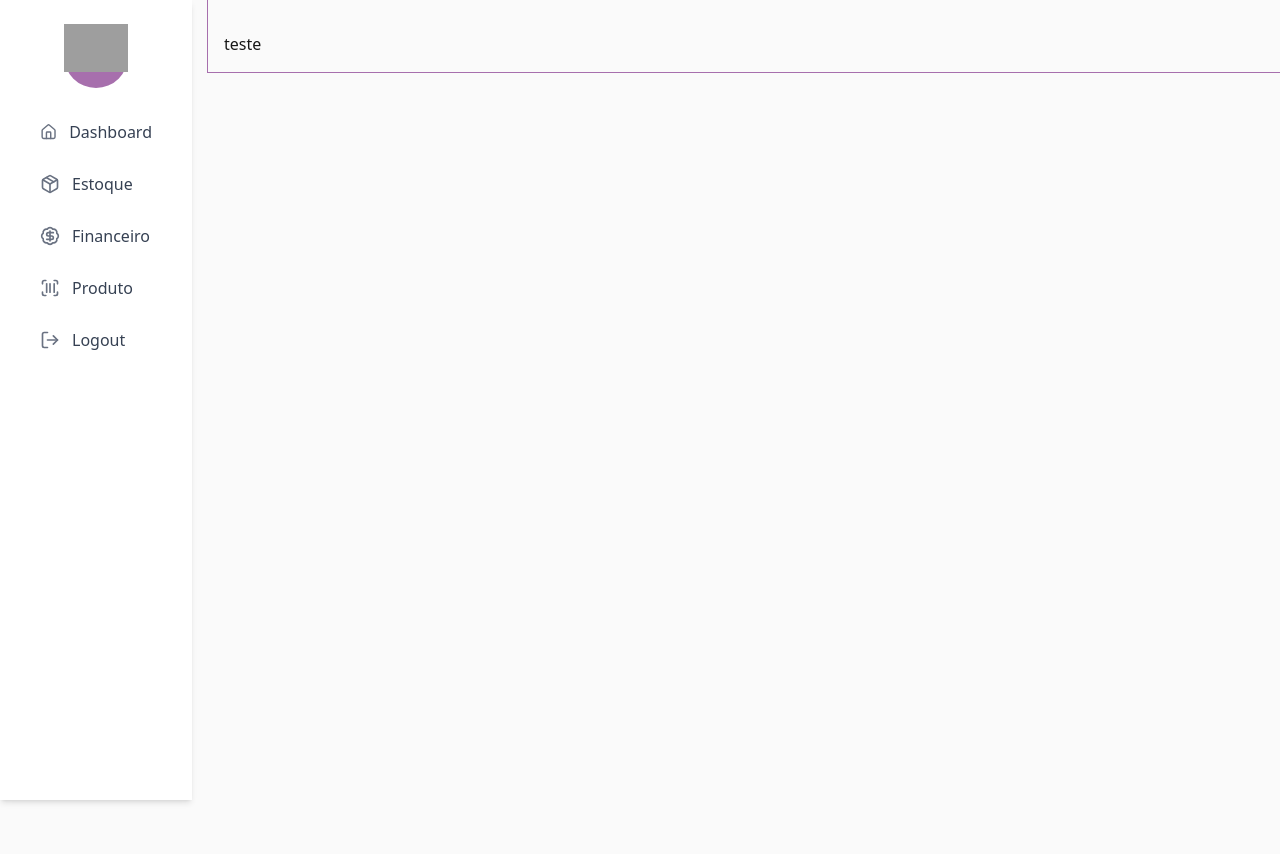
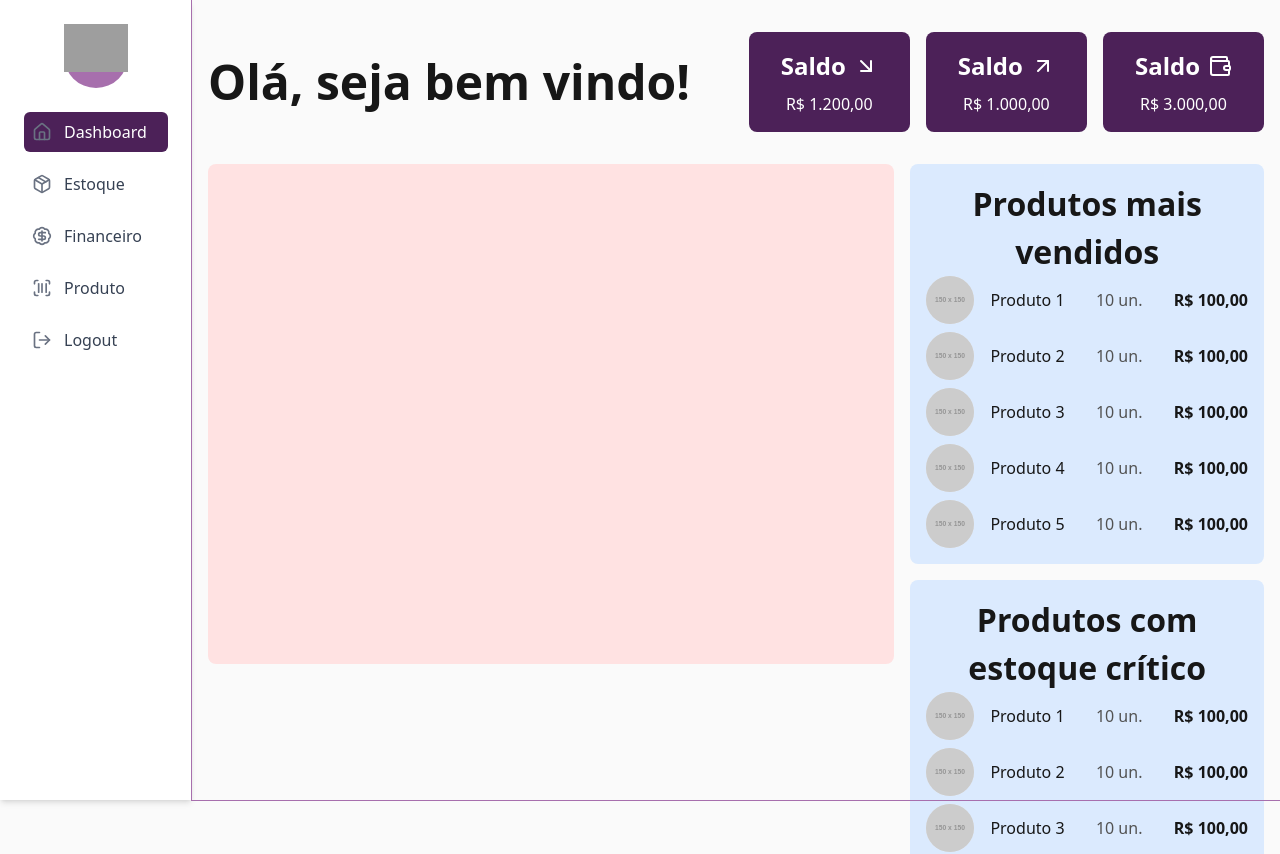
Before and after one commit to GabrielNBS/dashboard, a Next.js app: page / in a window 1280 px wide. Shown: the top 854 px of the page. Before the commit the page ends 800 px from the top, so only its background shows below. Built offline with nearby package versions, Linux system fonts and the light colour scheme; grey boxes are pictures that could not be loaded.

Commit message:
feat: Adiciona novos padrões de imagens remotas no Next.js e substitui componentes obsoletos por versões mais organizadas e responsivas. Refatora o layout do Dashboard, integrando novos componentes e melhorando a experiência do usuário.

```diff
--- a/next.config.ts
+++ b/next.config.ts
@@ -3,7 +3,22 @@ import type { NextConfig } from 'next';
 const nextConfig: NextConfig = {
   /* config options here */
   images: {
-    remotePatterns: [new URL('https://source.unsplash.com/random/800x600')],
+    remotePatterns: [
+      {
+        protocol: 'https',
+        hostname: 'placehold.co',
+        port: '',
+        pathname: '/150',
+        search: '',
+      },
+      {
+        protocol: 'https',
+        hostname: 'source.unsplash.com',
+        port: '',
+        pathname: '/random/**',
+        search: '',
+      },
+    ],
   },
 };
 
--- a/src/app/dashboard/page.tsx
+++ /dev/null
@@ -1,87 +0,0 @@
-import BestSellingProducts from '@/components/molecules/BestSelligProducts';
-import CardFinance from '@/components/molecules/CardFinance';
-import { ArrowUpRight, ArrowDownRight, Wallet } from 'lucide-react';
-
-export default function DashboardPage() {
-  type ChartData = {
-    labels: string[];
-    datasets: {
-      label: string;
-      data: number[];
-    }[];
-  };
-
-  const bestSellingProducts = [
-    {
-      id: '1',
-      name: 'Produto 1',
-      quantity: 10,
-      price: 100,
-      image: 'https://via.placeholder.com/150',
-    },
-    {
-      id: '2',
-      name: 'Produto 2',
-      quantity: 10,
-      price: 100,
-      image: 'https://via.placeholder.com/150',
-    },
-    {
-      id: '3',
-      name: 'Produto 3',
-      quantity: 10,
-      price: 100,
-      image: 'https://via.placeholder.com/150',
-    },
-    {
-      id: '4',
-      name: 'Produto 4',
-      quantity: 10,
-      price: 100,
-      image: 'https://via.placeholder.com/150',
-    },
-    {
-      id: '5',
-      name: 'Produto 5',
-      quantity: 10,
-      price: 100,
-      image: 'https://via.placeholder.com/150',
-    },
-  ];
-
-  return (
-    <div>
-      <div className="mt-4 grid grid-cols-[40%_60%] gap-4">
-        <h1 className="text-hero font-bold">Ola, seja bem vindo!</h1>
-        <div className="grid grid-cols-3 gap-4">
-          <CardFinance
-            title="Saídas"
-            icon={<ArrowUpRight height={32} width={32} />}
-            value="Descrição do cartão 1"
-          />
-          <CardFinance
-            title="Entradas"
-            icon={<ArrowDownRight height={32} width={32} />}
-            value="Descrição do cartão 2"
-          />
-          <CardFinance
-            title="Total"
-            icon={<Wallet height={32} width={32} />}
-            value="Descrição do cartão 3"
-          />
-        </div>
-      </div>
-      <div className="mt-4 grid grid-cols-[70%_30%] gap-4">
-        <div className="mt-4 h-[40rem] rounded-lg bg-red-100">
-          <canvas id="myChart"></canvas>
-        </div>
-        <div className="grid grid-rows-[60%_40%] gap-2">
-          <div className="p-default mt-4 grid items-center rounded-lg bg-blue-100">
-            <BestSellingProducts products={bestSellingProducts} title="Produtos mais vendidos" />
-          </div>
-          <div className="p-default mt-4 grid items-center rounded-lg bg-blue-100"></div>
-        </div>
-      </div>
-    </div>
-  );
-}
--- a/src/app/layout.tsx
+++ b/src/app/layout.tsx
@@ -1,7 +1,7 @@
 import DashboardHeader from '@/components/organisms/DashboardHeader';
 import '../styles/global.css';
 import DashboardAside from '@/components/molecules/DashboardAside';
-import MainSection from '@/components/templates/MainSection';
+import MainSection from '@/components/organisms/Main';
 
 export default function RootLayout({
   children,
@@ -10,7 +10,7 @@ export default function RootLayout({
 }>) {
   return (
     <html lang="pt-BR">
-      <body className={`antialiased`}>
+      <body className={`antialiased sm:grid sm:grid-cols-[15%_85%]`}>
         <DashboardHeader />
         <DashboardAside />
         <MainSection>{children}</MainSection>
--- a/src/app/page.tsx
+++ b/src/app/page.tsx
@@ -1,5 +1,5 @@
-'use client';
+import DashboardTemplate from '@/components/templates/MainSection/DashboardTemplate';
 
 export default function Home() {
-  return <h1>teste</h1>;
+  return <DashboardTemplate />;
 }
--- a/src/components/atoms/Card/index.tsx
+++ /dev/null
@@ -1,28 +0,0 @@
-import React, { ReactNode } from 'react';
-import clsx from 'clsx';
-
-type CardProps = {
-  children: ReactNode;
-  variants?: 'default' | 'primary' | 'secondary';
-};
-
-const cardVariants = {
-  default: 'bg-accent text-white',
-  primary: 'bg-primary-500 text-white',
-  secondary: 'bg-secondary text-white',
-};
-
-function CardBase({ children, variants }: CardProps) {
-  return (
-    <div
-      className={clsx(
-        'flex h-48 max-w-full flex-col rounded-lg text-center shadow-lg',
-        cardVariants[variants || 'default']
-      )}
-    >
-      {children}
-    </div>
-  );
-}
-
-export default CardBase;
--- a/src/components/molecules/BestSelligProducts/index.tsx
+++ b/src/components/molecules/BestSelligProducts/index.tsx
@@ -1,5 +1,6 @@
 import { formatCurrency } from '@/utils/icons/formatCurrency';
 import React from 'react';
+import Image from 'next/image';
 
 type Product = {
   id: string;
@@ -16,17 +17,21 @@ type BestProductsProps = {
 
 export default function BestSellingProducts({ title, products }: BestProductsProps) {
   return (
-    <div className="flex flex-col gap-4">
-      <h2 className="text-title font-bold">{title}</h2>
+    <>
+      <h2 className="text-title text-center font-bold">{title}</h2>
       <ul className="flex flex-col gap-2">
         {products.map(product => (
           <li key={product.id} className="flex items-center gap-4">
             <div className="h-12 w-12 rounded-full bg-neutral-200">
               {product.image && (
-                <img
+                <Image
                   src={product.image}
                   alt={product.name}
                   className="h-full w-full rounded-full object-cover"
+                  width={48}
+                  height={48}
+                  placeholder="blur"
+                  blurDataURL={product.image}
                 />
               )}
             </div>
@@ -38,6 +43,6 @@ export default function BestSellingProducts({ title, products }: BestProductsPro
           </li>
         ))}
       </ul>
-    </div>
+    </>
   );
 }
--- a/src/components/molecules/CardFinance/index.tsx
+++ b/src/components/molecules/CardFinance/index.tsx
@@ -1,24 +1,46 @@
-import CardBase from '@/components/atoms/Card';
+import { ArrowDownRight, ArrowUpRight, Wallet } from 'lucide-react';
 import React from 'react';
+import clsx from 'clsx';
+import { formatCurrency } from '@/utils/icons/formatCurrency';
 
-export default function CardFinance({
-  title = 'Título do cartão',
-  value,
-  variant = 'default',
-  icon,
-}: {
-  title?: string;
-  value?: string | number;
-  variant?: 'default' | 'primary' | 'secondary';
-  icon?: React.ReactNode;
-}) {
+const cardFinanceVariants = [
+  {
+    title: 'Saldo',
+    value: 1200,
+    icon: <ArrowDownRight />,
+    color: 'bg-primary',
+  },
+  {
+    title: 'Saldo',
+    value: 1000,
+    icon: <ArrowUpRight />,
+    color: 'bg-primary',
+  },
+  {
+    title: 'Saldo',
+    value: 3000,
+    icon: <Wallet />,
+    color: 'bg-primary',
+  },
+];
+
+function CardFinance() {
   return (
-    <CardBase variants={variant}>
-      <h2 className="text-title flex items-center justify-center gap-2 font-bold">
-        {title}
-        {icon}
-      </h2>
-      <span className="text-subtitle mt-8 font-medium">{value}</span>
-    </CardBase>
+    <div className="grid grid-cols-3 gap-4 text-base">
+      {cardFinanceVariants.map((item, index) => (
+        <div
+          className={clsx('centralize-column gap-2 rounded-lg px-8 py-4', item.color)}
+          key={index}
+        >
+          <h2 className="text-subtitle flex items-center gap-2 font-bold">
+            {item.title}
+            {item.icon}
+          </h2>
+          <span>{formatCurrency(item.value)}</span>
+        </div>
+      ))}
+    </div>
   );
 }
+
+export default CardFinance;
--- a/src/components/molecules/DashboardAside/index.tsx
+++ b/src/components/molecules/DashboardAside/index.tsx
@@ -12,7 +12,7 @@ export default function DashboardAside() {
   const pathname = usePathname();
 
   const menuItems = [
-    { label: 'Dashboard', href: '/dashboard', icon: Home },
+    { label: 'Dashboard', href: '/', icon: Home },
     { label: 'Estoque', href: '/estoque', icon: Package },
     { label: 'Financeiro', href: '/financeiro', icon: BadgeDollarSign },
     { label: 'Produto', href: '/produto', icon: ScanBarcode },
@@ -24,7 +24,7 @@ export default function DashboardAside() {
       initial={{ x: -100, opacity: 0 }}
       animate={{ x: 0, opacity: 1 }}
       transition={{ type: 'spring', stiffness: 100, damping: 20 }}
-      className="hidden sm:fixed sm:top-0 sm:left-0 sm:flex sm:h-screen sm:w-48 sm:flex-col sm:bg-white sm:p-6 sm:shadow-md"
+      className="hidden sm:top-0 sm:flex sm:h-dvh sm:flex-col sm:bg-white sm:p-6 sm:shadow-md"
     >
       <div className="mb-6 flex items-center justify-center">
         <div className="bg-accent h-16 w-16 rounded-full">
@@ -42,7 +42,7 @@ export default function DashboardAside() {
             <Link
               href={href}
               className={clsx(
-                'flex items-center gap-3 rounded-md px-4 py-2 font-medium transition-colors',
+                'flex items-center gap-3 rounded-md px-2 py-2 font-medium transition-colors',
                 pathname === href ? 'bg-primary text-white' : 'text-gray-700 hover:bg-gray-100'
               )}
             >
--- a/src/components/templates/MainSection/index.tsx
+++ b/src/components/organisms/Main/index.tsx
@@ -8,7 +8,7 @@ type MainSectionProps = {
 
 export default function MainSection({ children }: MainSectionProps) {
   return (
-    <main className="outline-accent p-4 pt-20 outline-1 transition-all sm:ml-52 sm:pt-8">
+    <main className="outline-accent sm:p-default h-dvh px-4 outline-1 transition-all">
       {children}
     </main>
   );
--- /dev/null
+++ b/src/components/templates/MainSection/DashboardTemplate.tsx
@@ -0,0 +1,43 @@
+import BestSellingProducts from '@/components/molecules/BestSelligProducts';
+import CardFinance from '@/components/molecules/CardFinance';
+
+export default function DashboardTemplate() {
+  const bestSellingProducts = [
+    { id: '1', name: 'Produto 1', quantity: 10, price: 100, image: 'https://placehold.co/150' },
+    { id: '2', name: 'Produto 2', quantity: 10, price: 100, image: 'https://placehold.co/150' },
+    { id: '3', name: 'Produto 3', quantity: 10, price: 100, image: 'https://placehold.co/150' },
+    { id: '4', name: 'Produto 4', quantity: 10, price: 100, image: 'https://placehold.co/150' },
+    { id: '5', name: 'Produto 5', quantity: 10, price: 100, image: 'https://placehold.co/150' },
+  ];
+
+  return (
+    <>
+      <div className="mt-4 mb-8 flex flex-col gap-4 sm:flex-row sm:items-center sm:justify-between">
+        <h1 className="text-hero text-2xl font-bold">Olá, seja bem vindo!</h1>
+        <CardFinance />
+      </div>
+
+      <div className="grid grid-cols-1 gap-4 lg:grid-cols-[65%_auto]">
+        {/* Gráfico */}
+        <div className="h-[300px] rounded-lg bg-red-100 p-4 sm:h-[400px] md:h-[500px]">
+          <canvas id="myChart" className="h-full w-full"></canvas>
+        </div>
+
+        {/* Card de produtos mais vendidos */}
+        <div className="flex flex-col gap-4">
+          <div className="rounded-lg bg-blue-100 p-4">
+            <BestSellingProducts products={bestSellingProducts} title="Produtos mais vendidos" />
+          </div>
+
+          {/* Card de produtos com estoque crítico */}
+          <div className="rounded-lg bg-blue-100 p-4">
+            <BestSellingProducts
+              products={bestSellingProducts}
+              title="Produtos com estoque crítico"
+            />
+          </div>
+        </div>
+      </div>
+    </>
+  );
+}
--- a/src/styles/global.css
+++ b/src/styles/global.css
@@ -9,7 +9,7 @@
     --color-accent: #a76fad;
 
     /* Paddings */
-    --spacing-default: 2rem;
+    --spacing-default: 1rem;
 
     /* Font-Size */
     --text-hero: clamp(2.5rem, 2.5rem + 1.5vw, 3rem);
@@ -26,3 +26,11 @@ body {
     @apply font-sans text-base text-neutral-900 bg-neutral-50;
 
 }
+
+.centralize {
+    @apply flex items-center justify-center;
+}
+
+.centralize-column {
+    @apply flex flex-col items-center justify-center;
+}
```
